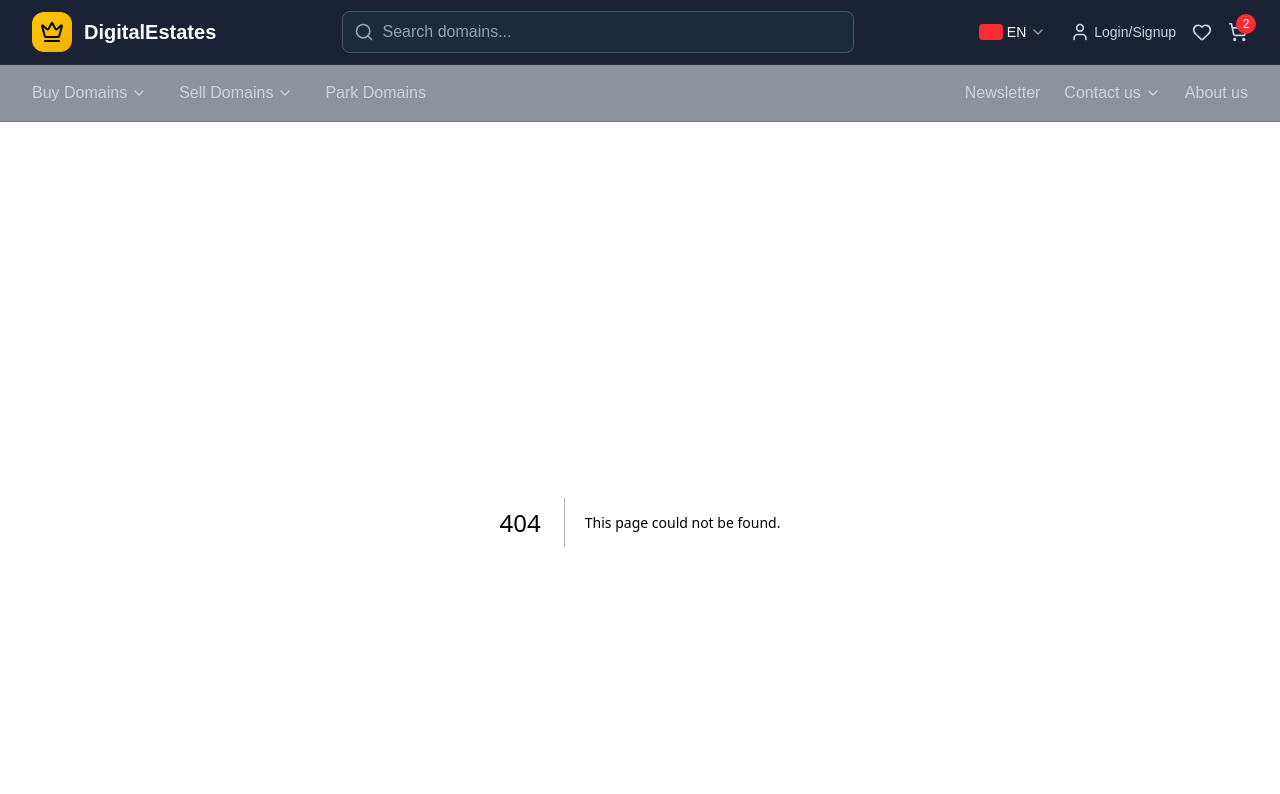
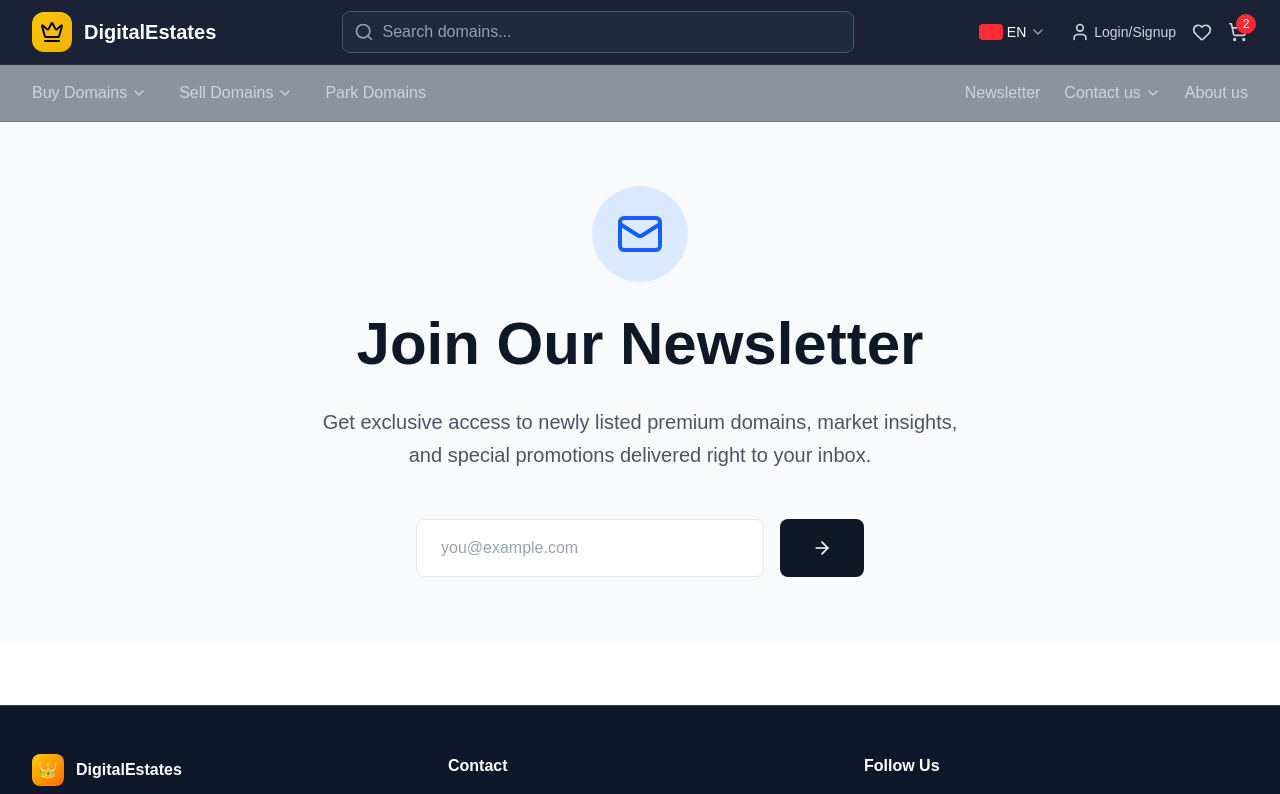
Before and after one commit to elghanbibadr/digitalAssets, a Next.js app: page /newsletter in a window 1280 px wide. Before the commit this address had no page. Shown: the top 794 px of the page. Built offline with nearby package versions, Linux system fonts and the light colour scheme.

Commit message:
created v1 of the news letter page

```diff
--- /dev/null
+++ b/app/newsletter/page.tsx
@@ -0,0 +1,59 @@
+"use client"
+import { useState } from 'react';
+import { Mail, ArrowRight } from 'lucide-react';
+
+export default function NewsletterSignup() {
+  const [email, setEmail] = useState('');
+
+  const handleSubmit = (e) => {
+    e.preventDefault();
+    // Handle newsletter signup logic here
+    console.log('Newsletter signup:', email);
+  };
+
+  return (
+    <div className="bg-gray-50 py-16 px-4 sm:px-6 lg:px-8">
+      <div className="max-w-3xl mx-auto text-center">
+        {/* Email Icon */}
+        <div className="flex justify-center mb-8">
+          <div className="bg-blue-100 rounded-full p-6">
+            <Mail className="h-12 w-12 text-blue-600" />
+          </div>
+        </div>
+
+        {/* Heading */}
+        <h2 className="text-4xl sm:text-5xl lg:text-6xl font-bold text-gray-900 mb-8">
+          Join Our Newsletter
+        </h2>
+
+        {/* Description */}
+        <p className="text-lg sm:text-xl text-gray-600 mb-12 max-w-2xl mx-auto leading-relaxed">
+          Get exclusive access to newly listed premium domains, market insights, and
+          special promotions delivered right to your inbox.
+        </p>
+
+        {/* Email Form */}
+        <div className="flex flex-col sm:flex-row gap-4 max-w-md mx-auto">
+          <input
+            type="email"
+            value={email}
+            onChange={(e) => setEmail(e.target.value)}
+            placeholder="you@example.com"
+            className="flex-1 px-6 py-4 text-gray-700 bg-white border border-gray-200 rounded-lg focus:outline-none focus:ring-2 focus:ring-blue-500 focus:border-transparent placeholder-gray-400"
+            onKeyDown={(e) => {
+              if (e.key === 'Enter') {
+                handleSubmit(e);
+              }
+            }}
+          />
+          <button
+            onClick={handleSubmit}
+            className="bg-gray-900 text-white px-8 py-4 rounded-lg hover:bg-gray-800 transition-colors duration-200 flex items-center justify-center gap-2 font-medium"
+          >
+            <ArrowRight className="h-5 w-5" />
+          </button>
+        </div>
+      </div>
+    </div>
+  );
+}
```
